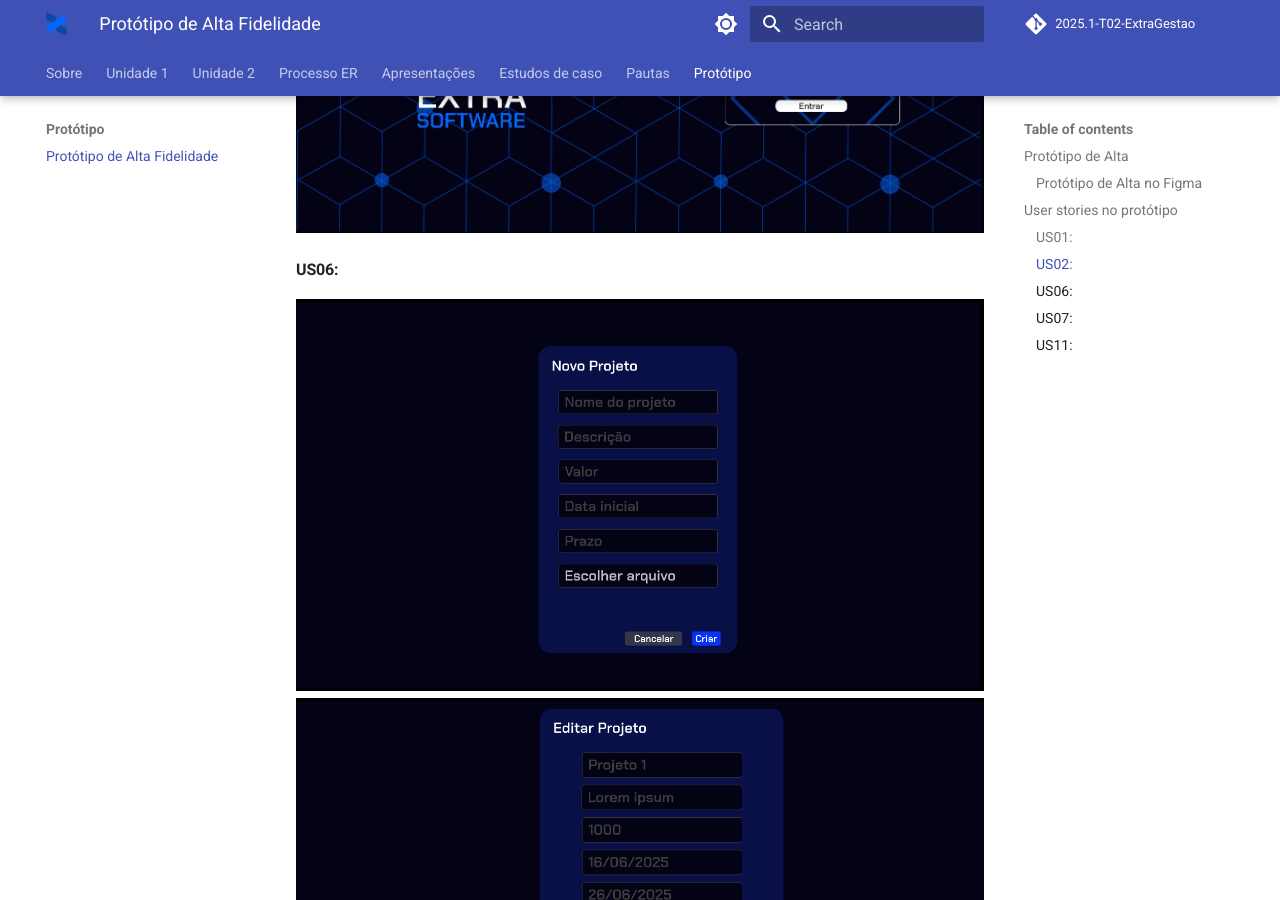
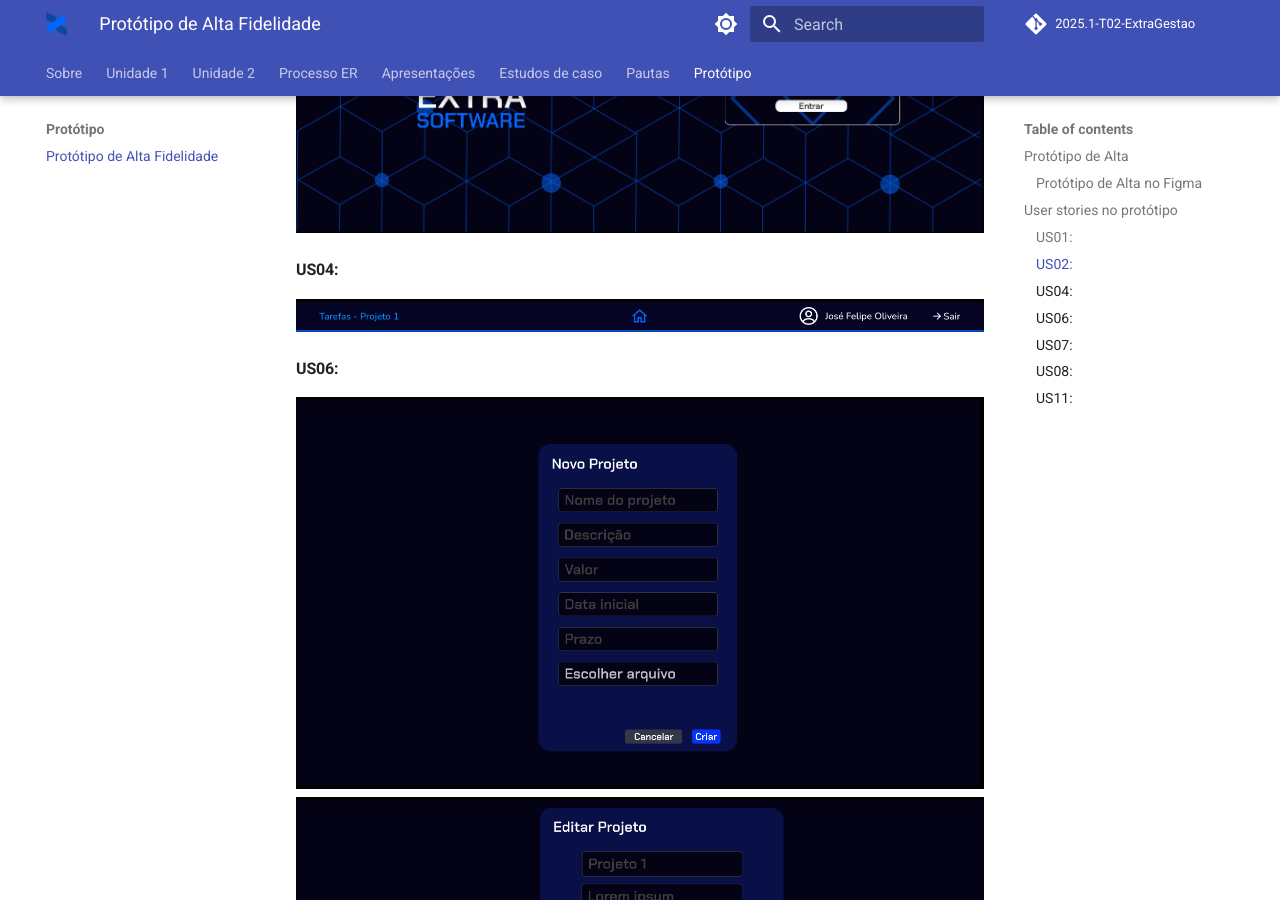
Before and after one commit to mdsreq-fga-unb/2025.1-T02-ExtraGestao, an MkDocs documentation site: the page built from docs/docs/prototipos/prototipoAlta.md, in a window 1280 px wide and 900 px high, scrolled down 1739 px. Built offline with MkDocs 1.6.1 and Material for MkDocs 9.7.7, drawn with Linux system fonts in a browser that asks for light colours; comment, search, counter and statistics services are not loaded.

Commit message:
protótipo (Us04, US08)

```diff
--- a/docs/docs/prototipos/prototipoAlta.md
+++ b/docs/docs/prototipos/prototipoAlta.md
@@ -13,6 +13,9 @@
 #### US02:
 ![US02](../assets/us02-login.png)
 
+#### US04:
+![US04](../assets/us04-logout.png)
+
 #### US06:
 ![US06](../assets/us06-criarprojeto.png)
 ![US06](../assets/us06-editarprojeto.png)
@@ -21,5 +24,9 @@
 ![US07](../assets/us07-visualizar.png)
 ![US07](../assets/us07-detalhes.png)
 
+#### US08:
+![US08](../assets/us08-novatarefa.png)
+![US08](../assets/us08-detalhartarefa.png)
+
 #### US11:
 ![US11](../assets/us11-alterarstatus.png)
```
Also changed, not shown: docs/docs/assets/us04-logout.png (added), docs/docs/assets/us08-detalhartarefa.png (added), docs/docs/assets/us08-novatarefa.png (added).
